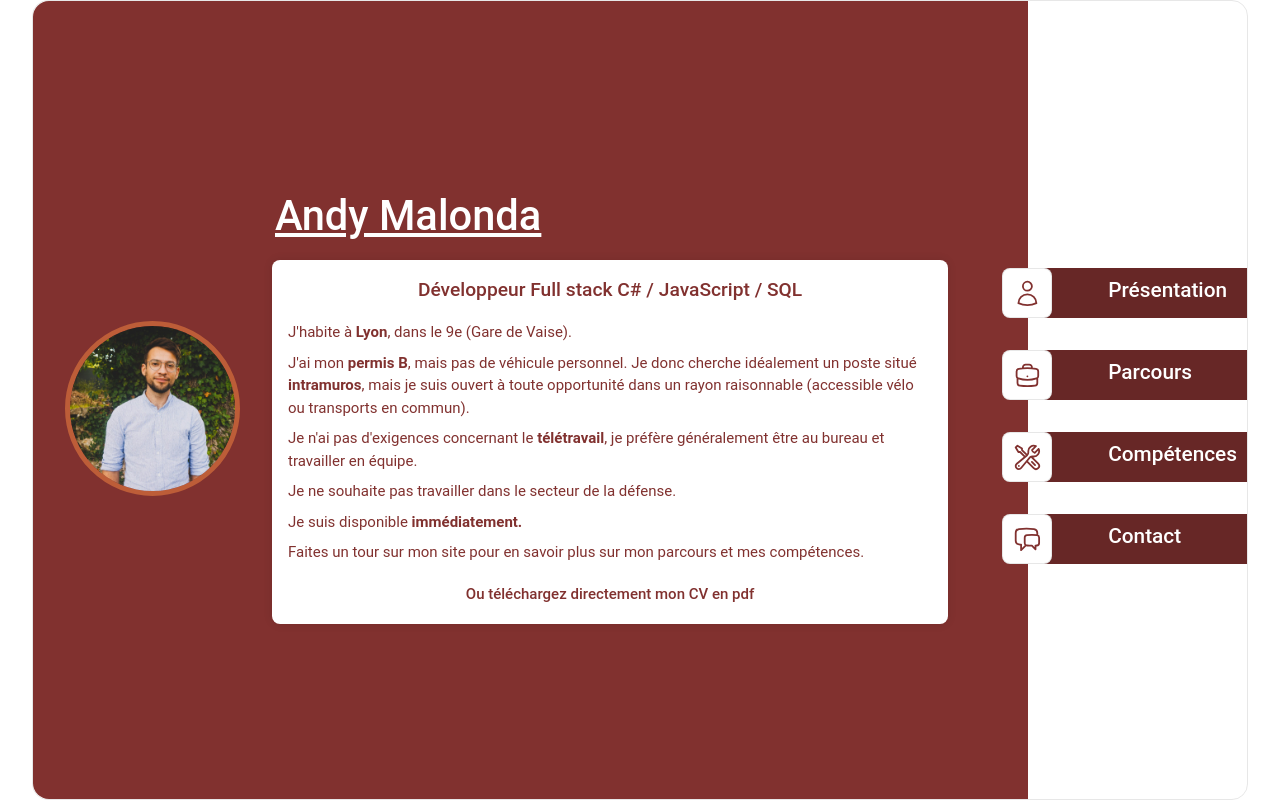
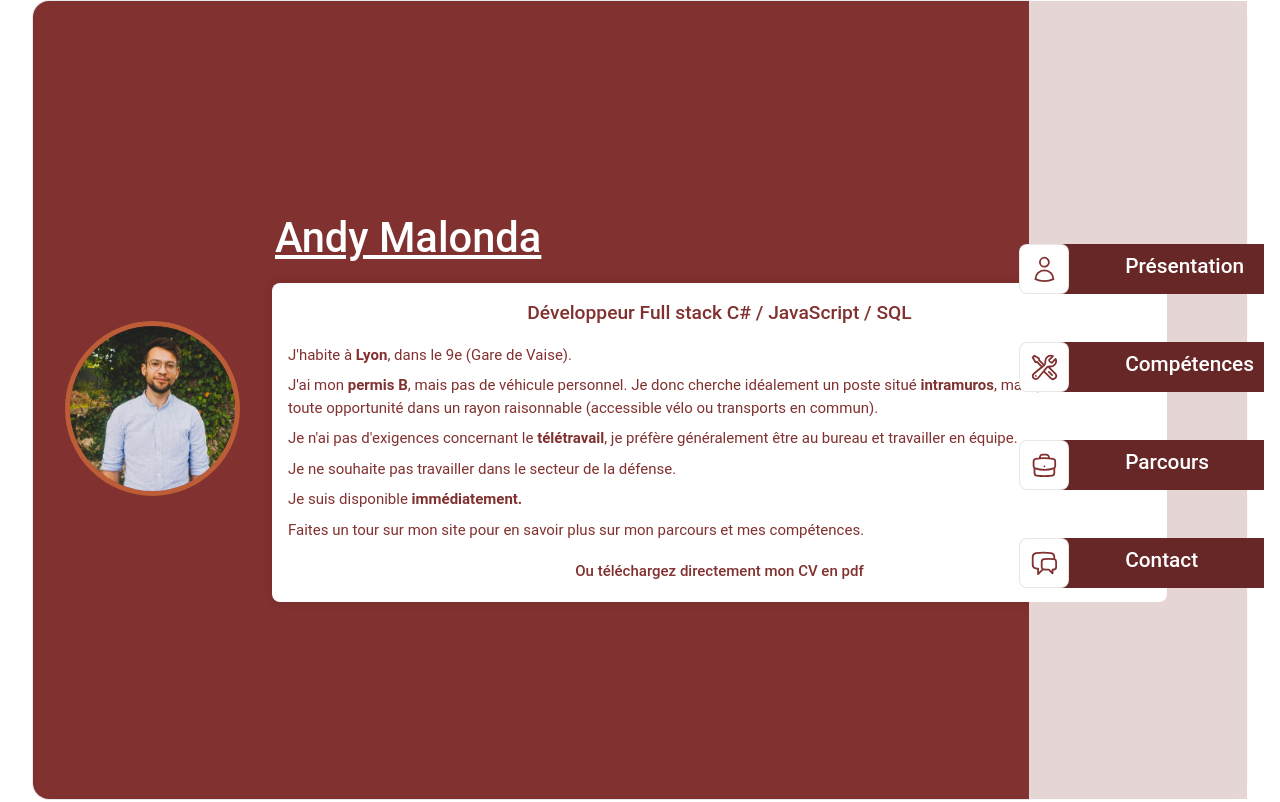
Before and after one commit to AndyMalonda/vue-andy-malonda, a Vue app: page / in a window 1280 px wide. Shown: the top 802 px of the page. Built offline with nearby package versions, Linux system fonts and the light colour scheme.

Commit message:
nav rework

```diff
--- a/src/App.vue
+++ b/src/App.vue
@@ -1,67 +1,183 @@
-<!-- App.vue -->
 <script setup>
 import { onMounted, ref } from "vue";
-import Presentation from "./components/Presentation.vue";
-import Timeline from "./components/Timeline.vue";
-import Skills from "./components/Skills.vue";
-import Contact from "./components/Contact.vue";
-import BackToTop from "./components/helpers/BackToTop.vue";
-import LandingView from "./components/LandingView.vue";
+
+// Components
+import Presentation from "@/components/Presentation.vue";
+import Timeline from "@/components/Timeline.vue";
+import Skills from "@/components/Skills.vue";
+import Contact from "@/components/Contact.vue";
+import BackToTop from "@/components/helpers/BackToTop.vue";
+import LandingView from "@/components/LandingView.vue";
+import HeaderNav from "@/components/HeaderNav.vue";
+import MobileTopNav from "@/components/MobileTopNav.vue";
+import StickyTopNav from "@/components/StickyTopNav.vue";
+
+// Icons
+import UserIcon from "@/components/icons/IconUser.vue";
+import BriefcaseIcon from "@/components/icons/IconBriefcase.vue";
+import ToolsIcon from "@/components/icons/IconTools.vue";
+import ChatIcon from "@/components/icons/IconChat.vue";
 
 const resumeData = ref(null);
 
 onMounted(async () => {
   try {
-    const response = await fetch('/src/assets/resume.json');
+    const response = await fetch("/src/assets/resume.json");
     if (!response.ok) {
-      throw new Error('Network response was not ok');
+      throw new Error("Network response was not ok");
     }
     resumeData.value = await response.json();
   } catch (error) {
-    console.error('Failed to fetch resume data:', error);
+    console.error("Failed to fetch resume data:", error);
   }
-
-  console.log(resumeData.value);
 });
 
 const sections = [
-  { id: "landing-view", component: LandingView },
-  { id: "about-me", component: Presentation },
-  { id: "skills", component: Skills },
-  { id: "cursus", component: Timeline },
-  { id: "contact", component: Contact },
+  { id: "landing-view", component: LandingView, navItem: null },
+  {
+    id: "about-me",
+    component: Presentation,
+    navItem: { icon: UserIcon, heading: "Présentation" },
+  },
+  {
+    id: "skills",
+    component: Skills,
+    navItem: { icon: ToolsIcon, heading: "Compétences" },
+  },
+  {
+    id: "cursus",
+    component: Timeline,
+    navItem: { icon: BriefcaseIcon, heading: "Parcours" },
+  },
+  {
+    id: "contact",
+    component: Contact,
+    navItem: { icon: ChatIcon, heading: "Contact" },
+  },
 ];
 
 const sectionsRefs = ref([]);
-
 const setSectionRef = (index) => {
   return (el) => {
     sectionsRefs.value[index] = el;
   };
 };
 
+const isNavVisible = ref(true);
+const isStickyNavVisible = ref(false);
+
+const handleScroll = () => {
+  if (window.scrollY > 0) {
+    isNavVisible.value = false;
+    isStickyNavVisible.value = true;
+  } else {
+    isNavVisible.value = true;
+    isStickyNavVisible.value = false;
+  }
+};
+
+onMounted(() => {
+  window.addEventListener('scroll', handleScroll);
+});
 </script>
 
 <template>
+  <div class="app-container">
+    <header>
+      <div class="desktop-nav">
+        <nav :class="['side-nav', { 'hidden': !isNavVisible }]">
+          <HeaderNav :sections="sections" />
+        </nav>
+        <StickyTopNav v-if="isStickyNavVisible" :sections="sections.filter(section => section.navItem)" />
+      </div>
+      <div class="mobile-nav">
+        <MobileTopNav :sections="sections.filter(section => section.navItem)" />
+      </div>
+    </header>
+    <main class="main-content">
       <div
         v-for="(section, index) in sections"
-    :key="index"
+        :key="section.id"
         :id="section.id"
         class="section-view"
         :ref="setSectionRef(index)"
       >
         <component :is="section.component" :resume-data="resumeData" />
       </div>
-
+    </main>
     <BackToTop />
+  </div>
 </template>
 
 <style scoped>
+.app-container {
+  display: flex;
+  flex-direction: column;
+  min-height: 100vh;
+}
+
+.main-content {
+  flex: 1;
+  overflow-y: auto;
+}
+
+#landing-view {
+  width: 85%;
+  transition: width 0.3s ease-in-out; /* Add transition for width */
+}
+
+.side-nav {
+  position: fixed;
+  right: 0;
+  top: 0;
+  height: 100vh;
+  display: flex;
+  flex-direction: column;
+  justify-content: center;
+  padding: 1rem;
+  background-color: rgba(255, 255, 255, 0.8);
+  z-index: 10;
+  transition: transform 0.3s ease-in-out;
+}
+
+.side-nav.hidden {
+  transform: translateX(100%);
+}
+
 .section-view {
-  display: flex;
   min-height: 100vh;
   margin-bottom: 1rem;
-  flex-direction: column;
   scroll-margin-top: 80px;
 }
+
+/* Styles for small screens */
+@media (max-width: 768px) {
+  .desktop-nav {
+    display: none;
+  }
+
+  .mobile-nav {
+    display: block;
+  }
+
+  .main-content {
+    width: 100%;
+  }
+
+  #landing-view {
+    width: 100%;
+    transition: none;
+  }
+}
+
+/* Styles for larger screens */
+@media (min-width: 769px) {
+  .desktop-nav {
+    display: block;
+  }
+
+  .mobile-nav {
+    display: none;
+  }
+}
 </style>
--- a/src/components/HeaderNav.vue
+++ b/src/components/HeaderNav.vue
@@ -1,40 +1,44 @@
-<!-- HeaderNav -->
+<!-- HeaderNav.vue -->
 <script setup>
+import { computed } from 'vue';
 import HeaderNavItem from "./HeaderNavItem.vue";
-import UserIcon from "./icons/IconUser.vue";
-import BriefcaseIcon from "./icons/IconBriefcase.vue";
-import ToolsIcon from "./icons/IconTools.vue";
-import ChatIcon from "./icons/IconChat.vue";
 
-const navItems = [
-  {
-    icon: UserIcon,
-    heading: "Présentation",
-    sectionId: "#about-me",
-  },
-  {
-    icon: BriefcaseIcon,
-    heading: "Parcours",
-    sectionId: "#cursus",
-  },
-  {
-    icon: ToolsIcon,
-    heading: "Compétences",
-    sectionId: "#skills",
-  },
-  {
-    icon: ChatIcon,
-    heading: "Contact",
-    sectionId: "#contact",
-  },
-];
+const props = defineProps({
+  sections: {
+    type: Array,
+    default: () => []
+  }
+});
+
+const navItems = computed(() =>
+  (props.sections || [])
+    .filter(section => section && section.navItem)
+    .map(section => ({
+      ...section.navItem,
+      sectionId: `#${section.id}`
+    }))
+);
 </script>
 
 <template>
-  <HeaderNavItem v-for="item in navItems" :key="item.heading" :item="item">
-    <template #icon>
-      <component :is="item.icon" />
-    </template>
-    <template #heading>{{ item.heading }}</template>
-  </HeaderNavItem>
+  <div class="nav-container">
+    <HeaderNavItem
+      v-for="item in navItems"
+      :key="item.heading"
+      :item="item"
+    >
+      <template #icon>
+        <component :is="item.icon" />
+      </template>
+      <template #heading>{{ item.heading }}</template>
+    </HeaderNavItem>
+  </div>
 </template>
+
+<style scoped>
+.nav-container {
+  display: flex;
+  flex-direction: column;
+  gap: 1rem;
+}
+</style>
--- /dev/null
+++ b/src/components/MobileTopNav.vue
@@ -0,0 +1,41 @@
+<template>
+  <nav class="top-nav">
+    <a v-for="section in sections" :key="section.id" :href="'#' + section.id" class="nav-link">
+      <component :is="section.navItem.icon" class="nav-icon" />
+      <span>{{ section.navItem.heading }}</span>
+    </a>
+  </nav>
+</template>
+
+<script setup>
+import { defineProps } from 'vue';
+
+const props = defineProps({
+  sections: {
+    type: Array,
+    required: true,
+  },
+});
+</script>
+
+<style scoped>
+.top-nav {
+  display: flex;
+  justify-content: space-around;
+  padding: 0.5rem;
+  background-color: rgba(255, 255, 255, 1);
+}
+
+.nav-link {
+  display: flex;
+  flex-direction: column;
+  align-items: center;
+  text-decoration: none;
+  color: inherit;
+}
+
+.nav-icon {
+  width: 24px;
+  height: 24px;
+}
+</style>
--- /dev/null
+++ b/src/components/StickyTopNav.vue
@@ -0,0 +1,115 @@
+<template>
+  <nav class="sticky-top-nav">
+    <a
+      v-for="section in sections"
+      :key="section.id"
+      :href="'#' + section.id"
+      class="nav-link"
+      :class="{ active: activeSection === section.id }"
+    >
+      <button class="nav-button">
+        <component :is="section.navItem.icon" class="nav-icon" />
+        <span>{{ section.navItem.heading }}</span>
+      </button>
+    </a>
+  </nav>
+</template>
+
+<script setup>
+import { defineProps, ref, onMounted, onUnmounted } from 'vue';
+
+const props = defineProps({
+  sections: {
+    type: Array,
+    required: true,
+  },
+});
+
+const activeSection = ref(null);
+
+const handleScroll = () => {
+  const scrollPosition = window.scrollY + window.innerHeight;
+  for (const section of props.sections) {
+    const element = document.getElementById(section.id);
+    if (element) {
+      const rect = element.getBoundingClientRect();
+      const elementTop = rect.top + window.scrollY;
+      const elementBottom = elementTop + rect.height;
+      if (scrollPosition >= elementTop && scrollPosition <= elementBottom) {
+        activeSection.value = section.id;
+        break;
+      }
+    }
+  }
+};
+
+onMounted(() => {
+  window.addEventListener('scroll', handleScroll);
+  handleScroll(); // Initial check
+});
+
+onUnmounted(() => {
+  window.removeEventListener('scroll', handleScroll);
+});
+</script>
+
+<style scoped>
+.sticky-top-nav {
+  display: flex;
+  justify-content: space-around;
+  align-items: center;
+  padding: 1rem;
+  background-color: var(--theme-background-color, #ffffff); /* Use theme background color */
+  position: fixed;
+  top: 0;
+  width: 100%;
+  height: 60px; /* Set a fixed height */
+  z-index: 1000;
+  transition: transform 0.3s ease-in-out;
+  border-bottom-left-radius: 15px; /* Add border radius to the bottom */
+  border-bottom-right-radius: 15px; /* Add border radius to the bottom */
+  box-shadow: 0 2px 4px rgba(0, 0, 0, 0.1); /* Add shadow for better visual separation */
+}
+
+.nav-link {
+  display: flex;
+  flex: 1; /* Distribute buttons equally horizontally */
+  height: 100%; /* Make buttons 100% height */
+  text-decoration: none;
+}
+
+.nav-button {
+  display: flex;
+  flex-direction: column;
+  align-items: center;
+  justify-content: center;
+  width: 100%;
+  height: 100%;
+  background: none;
+  border: none;
+  border-bottom-left-radius: 8px; /* Round bottom-left corner */
+  border-bottom-right-radius: 8px; /* Round bottom-right corner */
+  transition: color 0.3s ease, transform 0.3s ease;
+  cursor: pointer;
+  color: var(--theme-text-color, #333); /* Use theme text color */
+}
+
+.nav-button:hover,
+.nav-link.active .nav-button {
+  color: var(--color-secondary); /* Change text color on hover or when active */
+  transform: translateY(-3px);
+  text-decoration: underline var(--color-secondary); /* Add underline on hover or when active */
+}
+
+.nav-icon {
+  width: 32px;
+  height: 32px;
+  margin-bottom: 0.5rem;
+  transition: transform 0.3s ease;
+}
+
+.nav-button:hover .nav-icon,
+.nav-link.active .nav-icon {
+  transform: scale(1.1);
+}
+</style>
```
Lines whose indentation alone changed are shown as unchanged.
